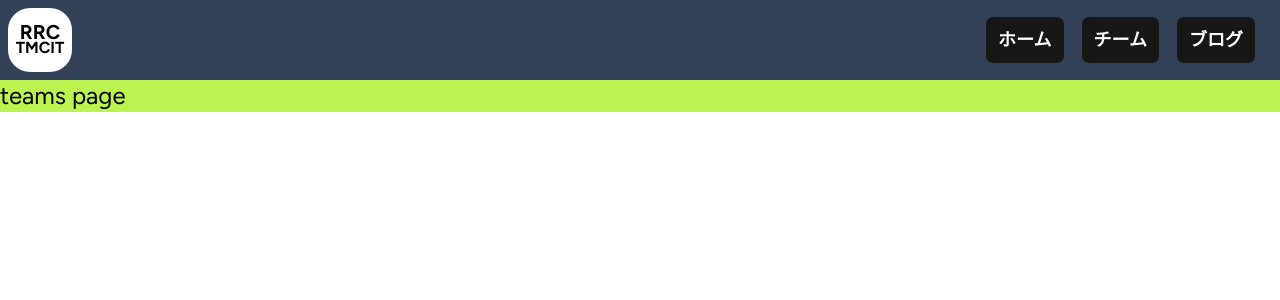
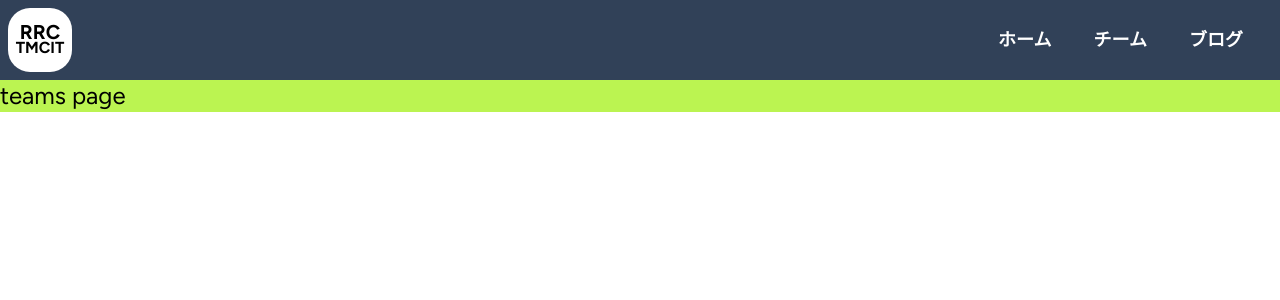
Before and after one commit to ohirugoha-n/rrc-web, a Next.js app: page /root/teams in a window 1280 px wide. Shown: the top 300 px of the page. Built offline with nearby package versions, Linux system fonts and the light colour scheme.

Commit message:
ボタン透明

```diff
--- a/src/components/root/header.tsx
+++ b/src/components/root/header.tsx
@@ -22,6 +22,7 @@ export const Header = () => {
           <Link
             className={cn(
               buttonVariants(),
+              'bg-transparent',
               'h-12 rounded-md hover:scale-105 hover:bg-slate-500',
               'font-bold text-lg text-white',
             )}
```
